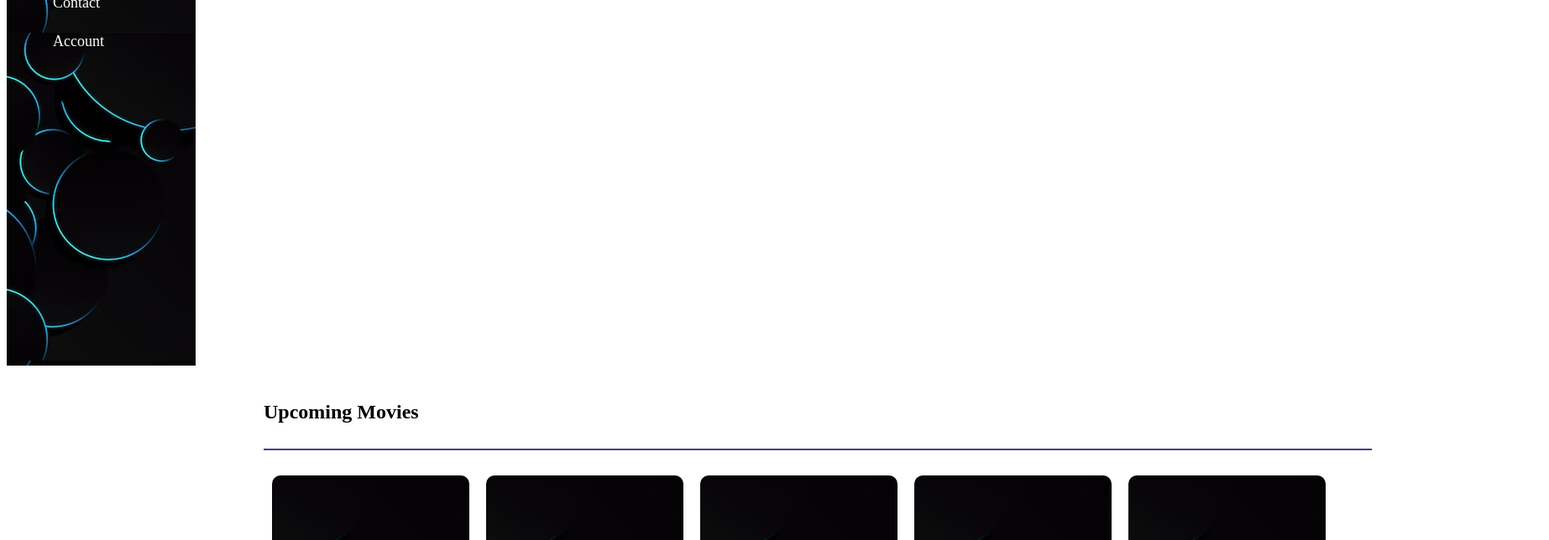
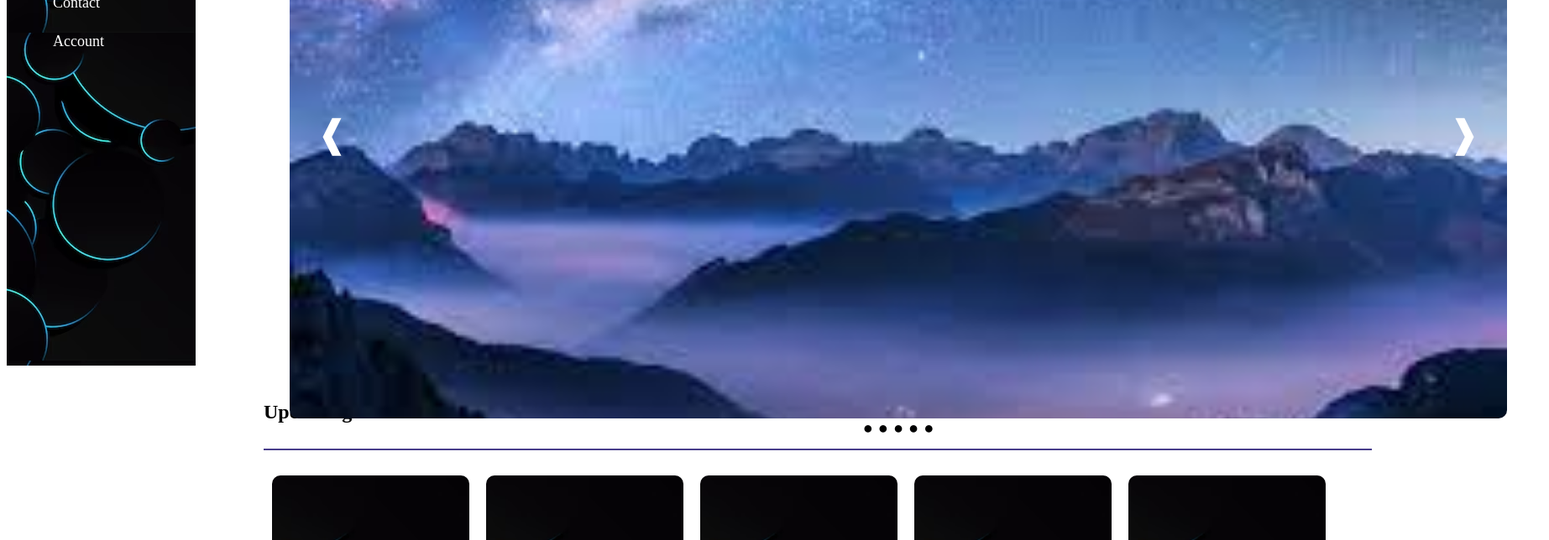
Before and after one commit to GuruDev20/Online_Movie_Ticket_Booking_System, a React (Create React App) app in the folder frontend/: page / in a window 1280 px wide. Shown: the part 360-1004 px from the top of the page at 84% size, 1845 px wide, since content can reach past the window. Built offline with nearby package versions, Linux system fonts and the light colour scheme.

Commit message:
updated carousel

```diff
--- a/frontend/src/components/Home/Home.js
+++ b/frontend/src/components/Home/Home.js
@@ -1,9 +1,11 @@
 import React from 'react';
 import Header from './Header/Header';
+import Carousel from './carousel/carousel';
 function Home() {
   return (
     <div>
       <Header/>
+      <Carousel/>
     </div>
   );
 }
--- /dev/null
+++ b/frontend/src/components/Home/carousel/ImageSlider.js
@@ -0,0 +1,110 @@
+import { useState, useEffect } from "react";
+
+const slideStyles = {
+  width: "100%",
+  height: "100%",
+  borderRadius: "10px",
+  backgroundSize: "cover",
+  backgroundPosition: "center right",
+};
+
+const rightArrowStyles = {
+  position: "absolute",
+  top: "50%",
+  transform: "translate(0, -50%)",
+  right: "32px",
+  fontSize: "45px",
+  color: "#fff",
+  zIndex: 1,
+  cursor: "pointer",
+};
+
+const leftArrowStyles = {
+  position: "absolute",
+  top: "50%",
+  transform: "translate(0, -50%)",
+  left: "32px",
+  fontSize: "45px",
+  color: "#fff",
+  zIndex: 1,
+  cursor: "pointer",
+};
+
+const sliderStyles = {
+  position: "relative",
+  height: "100%",
+};
+
+const dotsContainerStyles = {
+  display: "flex",
+  justifyContent: "center",
+};
+
+const dotStyle = {
+  margin: "0 3px",
+  cursor: "pointer",
+  fontSize: "20px",
+};
+
+const ImageSlider = ({ slides }) => {
+  const [currentIndex, setCurrentIndex] = useState(0);
+
+  const goToPrevious = () => {
+    const isFirstSlide = currentIndex === 0;
+    const newIndex = isFirstSlide ? slides.length - 1 : currentIndex - 1;
+    setCurrentIndex(newIndex);
+  };
+
+  const goToNext = () => {
+    const isLastSlide = currentIndex === slides.length - 1;
+    const newIndex = isLastSlide ? 0 : currentIndex + 1;
+    setCurrentIndex(newIndex);
+  };
+
+  const goToSlide = (slideIndex) => {
+    setCurrentIndex(slideIndex);
+  };
+
+  const autoSlide = () => {
+    goToNext();
+  };
+
+  useEffect(() => {
+    const intervalId = setInterval(autoSlide, 2000);
+    return () => clearInterval(intervalId);
+  }, [currentIndex, slides]);
+
+  const slideStylesWidthBackground = {
+    ...slideStyles,
+    backgroundImage: `url(${slides[currentIndex].url})`,
+    transition: "transform 0.5s ease-in-out",
+    transform: "translateX(0%)",
+  };
+
+  return (
+    <div style={sliderStyles}>
+      <div>
+        <div onClick={goToPrevious} style={leftArrowStyles}>
+          ❰
+        </div>
+        <div onClick={goToNext} style={rightArrowStyles}>
+          ❱
+        </div>
+      </div>
+      <div style={slideStylesWidthBackground}></div>
+      <div style={dotsContainerStyles}>
+        {slides.map((slide, slideIndex) => (
+          <div
+            style={dotStyle}
+            key={slideIndex}
+            onClick={() => goToSlide(slideIndex)}
+          >
+            ●
+          </div>
+        ))}
+      </div>
+    </div>
+  );
+};
+
+export default ImageSlider;
--- /dev/null
+++ b/frontend/src/components/Home/carousel/carousel.js
@@ -0,0 +1,27 @@
+import React from 'react';
+import ImageSlider from "./ImageSlider";
+import pic1 from './pic1.avif'
+import pic2 from './pic2.jpg'
+const Carousel = () => {
+  const slides = [
+    { url: pic1, title: "beach" },
+    { url: pic2, title: "boat" },
+    { url: pic1, title: "forest" },
+    { url: pic2, title: "city" },
+    { url: pic1, title: "italy" },
+  ];
+  const containerStyles = {
+    width: "1450px",
+    height: "680px",
+    padding:"50px"
+  };
+  return (
+    <div>
+      <div style={containerStyles}>
+        <ImageSlider slides={slides} />
+      </div>
+    </div>
+  );
+};
+
+export default Carousel;
```
Also changed, not shown: frontend/src/components/Home/carousel/pic1.avif (added), frontend/src/components/Home/carousel/pic2.jpg (added).
